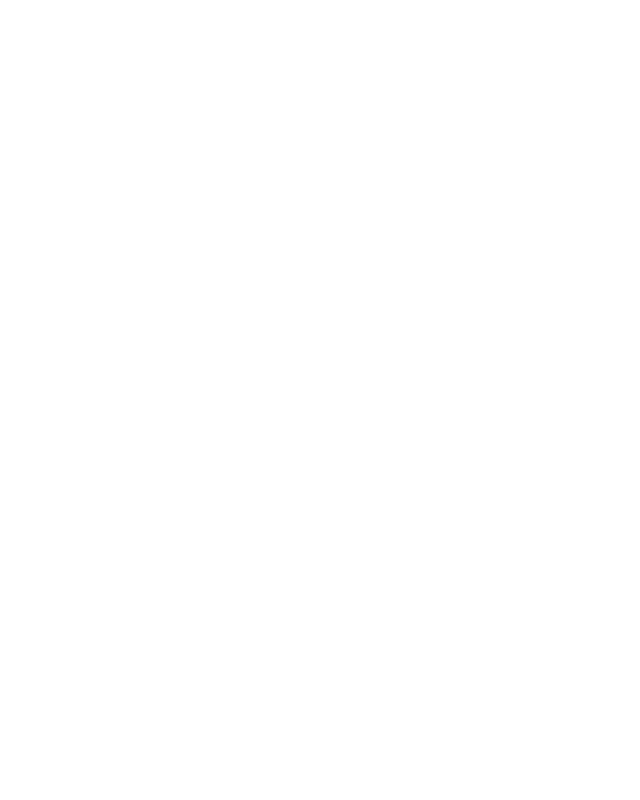
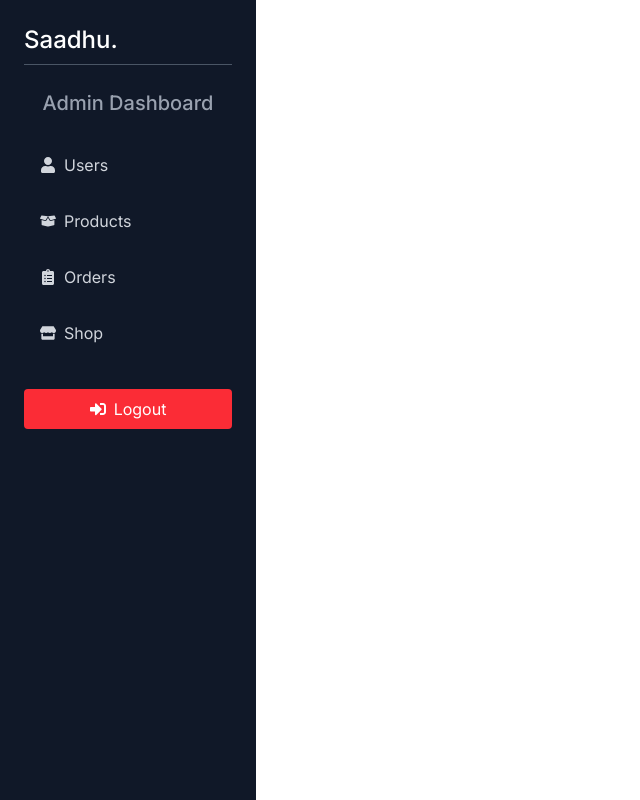
Before and after one commit to mehedihjim/rabbit, a React (Vite) app in the folder frontend/: page /admin in a window 1280 px wide. Before the commit this address had no page. Shown: the whole page, without its empty margins (0-640 px from the left). Built offline with nearby package versions, Linux system fonts and the light colour scheme.

Commit message:
Admin Sidebar Design Complete

```diff
--- a/frontend/src/App.jsx
+++ b/frontend/src/App.jsx
@@ -11,6 +11,7 @@
 import OrderConfirmation from "./pages/OrderConfirmation";
 import OrderDetails from "./pages/OrderDetails";
 import MyOrderPages from "./pages/MyOrderPages";
+import AdminLayout from "./components/Admin/AdminLayout";
 
 const App = () => {
   return (
@@ -29,7 +30,9 @@
           <Route path="/order/:id" element={<OrderDetails />} />
           <Route path="/my-orders" element={<MyOrderPages />} />
         </Route>
-        <Route>{/* Admin Layout */}</Route>
+        <Route path="/admin" element={<AdminLayout />}>
+          {/* <Route path="/my-orders" element={<MyOrderPages />} /> */}
+        </Route>
       </Routes>
     </BrowserRouter>
   );
--- /dev/null
+++ b/frontend/src/components/Admin/AdminLayout.jsx
@@ -0,0 +1,48 @@
+import { useState } from "react";
+import { FaBars } from "react-icons/fa";
+import AdminSidebar from "./AdminSidebar";
+import { Outlet } from "react-router";
+
+const AdminLayout = () => {
+  const [isSidebarOpen, setIsSidebarOpen] = useState(false);
+
+  const toggleSidebar = () => {
+    setIsSidebarOpen(!isSidebarOpen);
+  };
+
+  return (
+    <div className="min-h-screen flex flex-col md:flex-row relative">
+      {/* Mobile Toggle Button */}
+      <div className="flex md:hidden p-4 bg-gray-900 text-white z-20">
+        <button className="cursor-pointer" onClick={toggleSidebar}>
+          <FaBars size={24} />
+        </button>
+        <h1 className="ml-4 text-xl font-medium">Admin Dashboard</h1>
+      </div>
+
+      {/* Overlay Mobile Sidebar */}
+      {isSidebarOpen && (
+        <div
+          className="fixed inset-0 z-10 bg-black bg-opacity-50 md:hidden"
+          onClick={toggleSidebar}
+        ></div>
+      )}
+
+      {/* Sidebar */}
+      <div
+        className={`bg-gray-900 w-64 min-h-screen text-white absolute md:relative transform ${
+          isSidebarOpen ? "translate-x-0" : "-translate-x-full"
+        } transition-transform duration-300 md:translate-x-0 md:static md:block z-20`}
+      >
+        <AdminSidebar />
+      </div>
+
+      {/* Main Content */}
+      <div className="flex-grow p-6 overflow-auto">
+        <Outlet />
+      </div>
+    </div>
+  );
+};
+
+export default AdminLayout;
--- /dev/null
+++ b/frontend/src/components/Admin/AdminSidebar.jsx
@@ -0,0 +1,88 @@
+import React from "react";
+import {
+  FaBoxOpen,
+  FaClipboardList,
+  FaSignInAlt,
+  FaStore,
+  FaUser,
+} from "react-icons/fa";
+import { Link, NavLink, useNavigate } from "react-router";
+
+const AdminSidebar = () => {
+  const navigate = useNavigate();
+
+  const handleLogout = () => {
+    navigate("/");
+  };
+
+  return (
+    <div className="p-6">
+      <div className="w-full pb-2 mb-6 border-b border-gray-600">
+        <Link to="/admin" className="text-2xl font-medium">
+          Saadhu.
+        </Link>
+      </div>
+      <h2 className="text-xl font-medium mb-6 text-center text-gray-400">
+        Admin Dashboard
+      </h2>
+
+      <nav className="flex flex-col space-y-2">
+        <NavLink
+          to="/admin/users"
+          className={({ isActive }) =>
+            isActive
+              ? "bg-gray-700 text-white py-3 px-4 rounded flex items-center space-x-2"
+              : "text-gray-300 hover:bg-gray-700 hover:text-white py-3 px-4 rounded flex items-center space-x-2"
+          }
+        >
+          <FaUser />
+          <span>Users</span>
+        </NavLink>
+        <NavLink
+          to="/admin/users"
+          className={({ isActive }) =>
+            isActive
+              ? "bg-gray-700 text-white py-3 px-4 rounded flex items-center space-x-2"
+              : "text-gray-300 hover:bg-gray-700 hover:text-white py-3 px-4 rounded flex items-center space-x-2"
+          }
+        >
+          <FaBoxOpen />
+          <span>Products</span>
+        </NavLink>
+        <NavLink
+          to="/admin/users"
+          className={({ isActive }) =>
+            isActive
+              ? "bg-gray-700 text-white py-3 px-4 rounded flex items-center space-x-2"
+              : "text-gray-300 hover:bg-gray-700 hover:text-white py-3 px-4 rounded flex items-center space-x-2"
+          }
+        >
+          <FaClipboardList />
+          <span>Orders</span>
+        </NavLink>
+        <NavLink
+          to="/admin/users"
+          className={({ isActive }) =>
+            isActive
+              ? "bg-gray-700 text-white py-3 px-4 rounded flex items-center space-x-2"
+              : "text-gray-300 hover:bg-gray-700 hover:text-white py-3 px-4 rounded flex items-center space-x-2"
+          }
+        >
+          <FaStore />
+          <span>Shop</span>
+        </NavLink>
+        <div className="mt-6">
+          <button
+            className="cursor-pointer w-full bg-red-500 hover:bg-red-600 text-white px-4 py-2 rounded flex items-center justify-center space-x-2"
+            onClick={handleLogout}
+          >
+            <FaSignInAlt />
+            <span>Logout</span>
+          </button>
+        </div>
+      </nav>
+    </div>
+  );
+};
+
+export default AdminSidebar;
```
Also changed, not shown: frontend/src/components/Common/Footer.jsx (+89 -39 lines).
